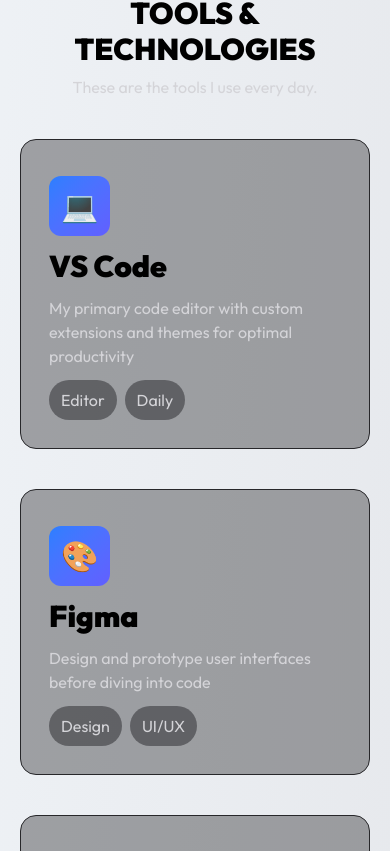
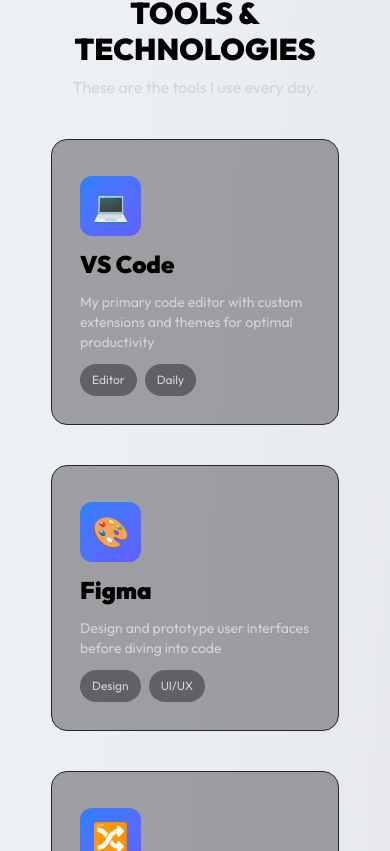
Before and after one commit to chencsi/chencsi.github.io, a React (Vite) app: page /#/ in a window 390 px wide. Shown: the part 3133-3984 px from the top of the page. Built offline with nearby package versions, Linux system fonts and the light colour scheme.

Commit message:
now responsive

```diff
--- a/src/components/Home/TechStack.jsx
+++ b/src/components/Home/TechStack.jsx
@@ -19,8 +19,9 @@
       <div className="grid grid-cols-1 md:grid-cols-2 xl:grid-cols-3 gap-10 md:gap-5 w-fit mx-auto">
         {content?.items.map((item) => (
           <motion.div
-            className="max-w-md bg-zinc-800/40 border border-zinc-800 rounded-2xl overflow-hidden mx-auto"
+            className="max-w-2xs sm:max-w-md bg-zinc-800/40 border border-zinc-800 rounded-2xl overflow-hidden mx-auto select-none"
             whileHover="hover"
+            whileTap="hover"
             initial={{ y: 0 }}
             variants={{
               hover: {
@@ -40,9 +41,9 @@
             ></motion.div>
             <div className="p-7 space-y-3">
               <div className="bg-gradient-to-br from-blue-500 to-indigo-500 w-fit p-3 text-3xl rounded-xl">{item.icon}</div>
-              <h5 className="font-black text-3xl">{item.name}</h5>
-              <p className="text-zinc-300 max-w-sm">{item.description[lang]}</p>
-              <div className="flex flex-row gap-x-2 gap-y-3 flex-wrap">
+              <h5 className="font-black text-2xl sm:text-3xl">{item.name}</h5>
+              <p className="text-zinc-300 max-w-sm text-sm sm:text-base">{item.description[lang]}</p>
+              <div className="flex flex-row gap-x-2 gap-y-3 flex-wrap text-xs sm:text-sm">
                 {item.tags.map((tag) => (
                   <p className="px-3 py-2 rounded-full bg-zinc-800/50 text-zinc-300">{tag}</p>
                 ))}
```
